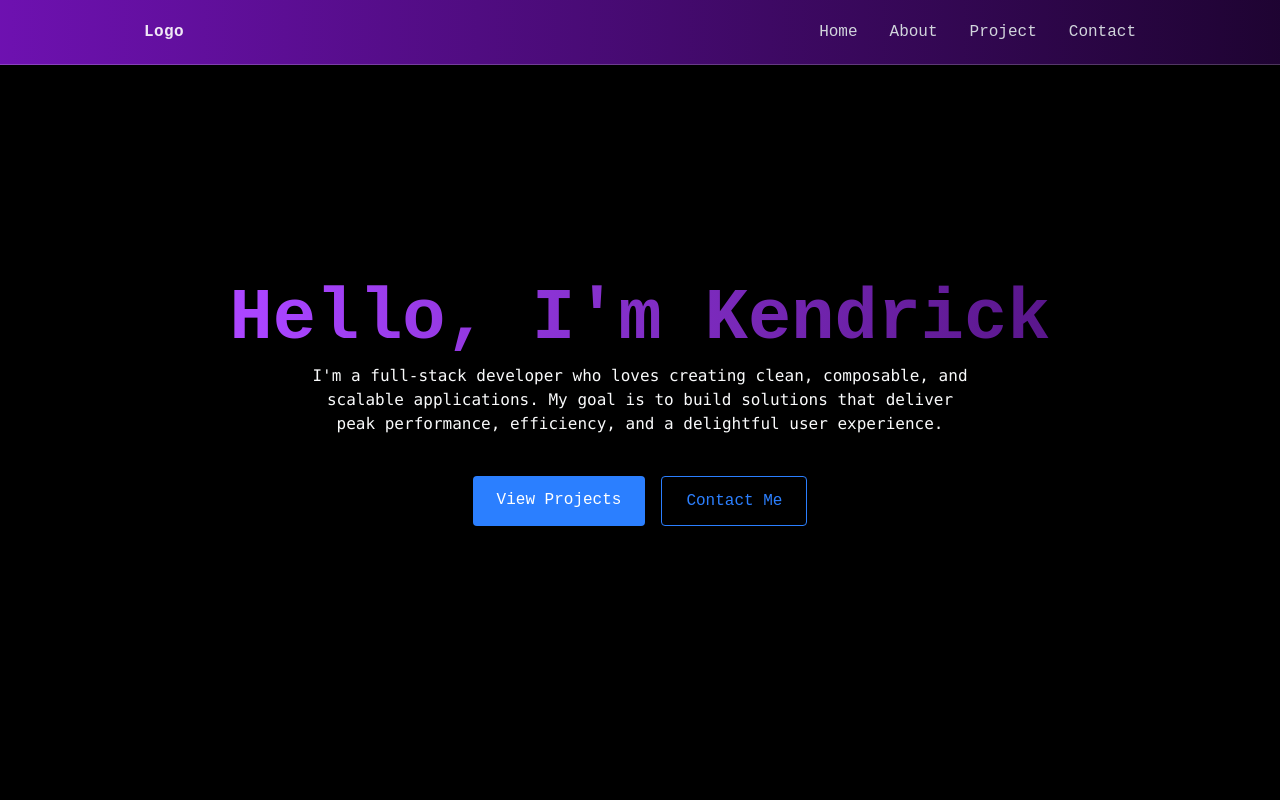
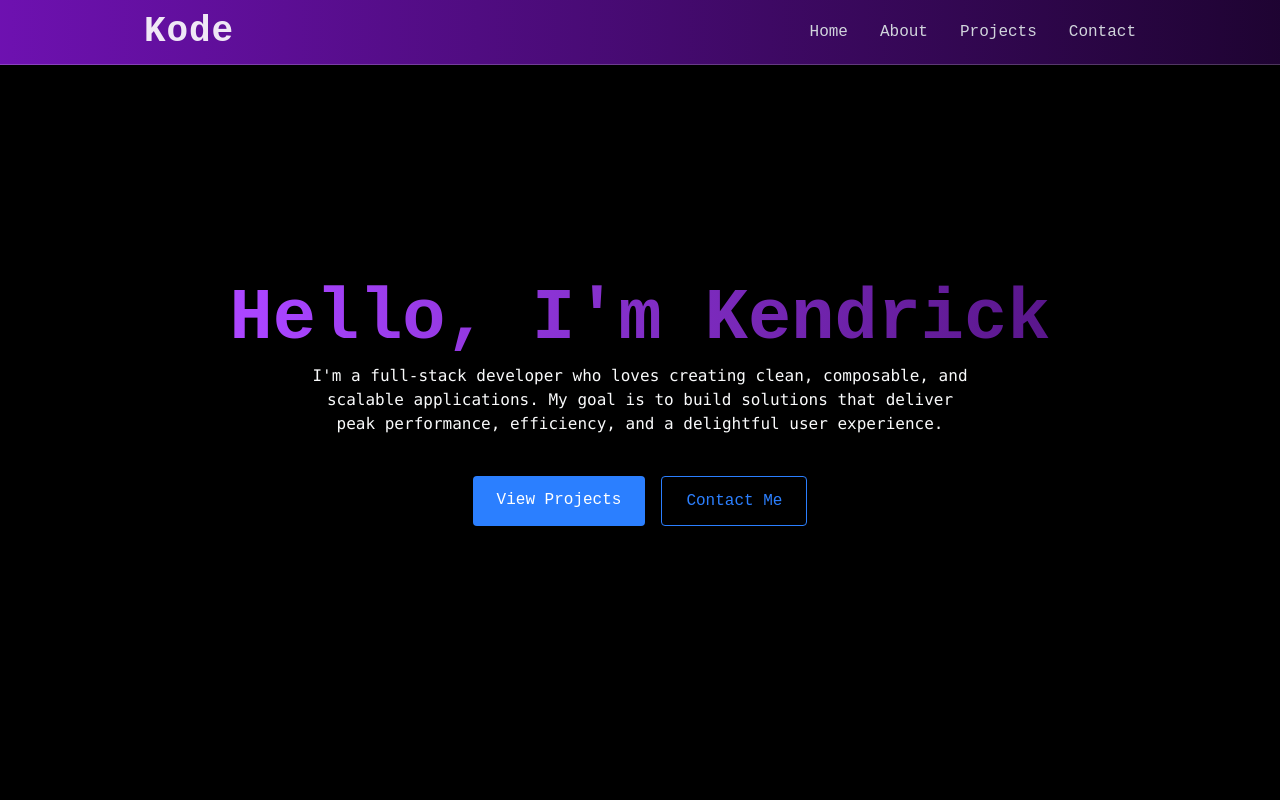
Before and after one commit to KodeVoid/Void, a React (Vite) app in the folder frontend/: page / in a window 1280 px wide. Shown: the top 800 px of the page. Built offline with nearby package versions, Linux system fonts and the light colour scheme.

Commit message:
feat(Navbar):Correct navbar desktop link and logo

```diff
--- a/frontend/src/components/Navbar.jsx
+++ b/frontend/src/components/Navbar.jsx
@@ -6,29 +6,22 @@ const Navbar = ({menuOpen,setMenuOpen}) => {
  },[menuOpen])
 
 return (
-    <nav className="fixed top-0 w-full  z-40
+<nav className="fixed top-0 w-full z-40
  bg-gradient-to-r from-purple-800 to-purple-600/20
  backdrop-blur-lg border-b border-white/20 shadow-lg">
 <div className="max-w-5xl mx-auto px-4">
 <div className="flex justify-between items-center h-16">
-          <a href="#home" className="text-white/90 font-bold tracking-wide">
-            Logo
+<a href="#home" className="text-4xl text-white/90 font-bold tracking-wide">
+<span className="animate-flicker">Kode</span>
 </a>
-
 <div className="w-10 h-8 relative cursor-pointer z-40 md:hidden" onClick={()=>setMenuOpen((prev)=>!prev)}>
  &#9776;
 </div>
-
 <div className="hidden md:flex items-center space-x-8">
-
 <a href="#home" className="text-gray-300 hover:text-white transition-colors">Home</a>
-                        <a href="#home" className="text-gray-300 hover:text-white transition-colors">About</a>
-
-            <a href="#home" className="text-gray-300 hover:text-white transition-colors">Project</a>
-                        <a href="#home" className="text-gray-300 hover:text-white transition-colors">Contact</a>
-
-
-
+<a href="#about" className="text-gray-300 hover:text-white transition-colors">About</a>
+<a href="#projects" className="text-gray-300 hover:text-white transition-colors">Projects</a>
+<a href="#contact" className="text-gray-300 hover:text-white transition-colors">Contact</a>
 </div>
 </div>
 </div>
--- a/frontend/src/index.css
+++ b/frontend/src/index.css
@@ -1,5 +1,4 @@
 @import "tailwindcss";
-
 html,body{
 padding: 0;
 margin: 0;
@@ -7,11 +6,8 @@ html,body{
 background-color: black;
 color: #f4f3f6;
 }
-
 @layer utilities{
-
 @keyframes blink {
-
  0%,100%{
 opacity: 1;
  }
@@ -23,10 +19,8 @@ opacity: 1;
 animation: blinkease 0.8s infinite;
  }
 @keyframes loading {
-
  0%{
 transform:translateX(-100%);
-
  }
  100%{
 transform:translateX(250%);
@@ -35,14 +29,23 @@ opacity: 1;
 .animate-loading-bar{
 animation:loading 0.8s ease infinite;
  }
+@keyframes flicker {
+ 0%, 85%, 88%, 93%, 100% {
+opacity: 1;
  }
-
+ 87%, 90% {
+opacity: 0.7;
+ }
+ }
+.animate-flicker{
+animation: flicker 3s ease-in-out infinite;
+ }
+}
 .reveal {
 opacity: 0;
 transform: translateY(30px);
 transition: opacity 0.6s ease, transform 0.6s ease;
 }
-
 .reveal.visible {
 opacity: 1;
 transform: translateY(0);
```
Lines whose indentation alone changed are shown as unchanged.
